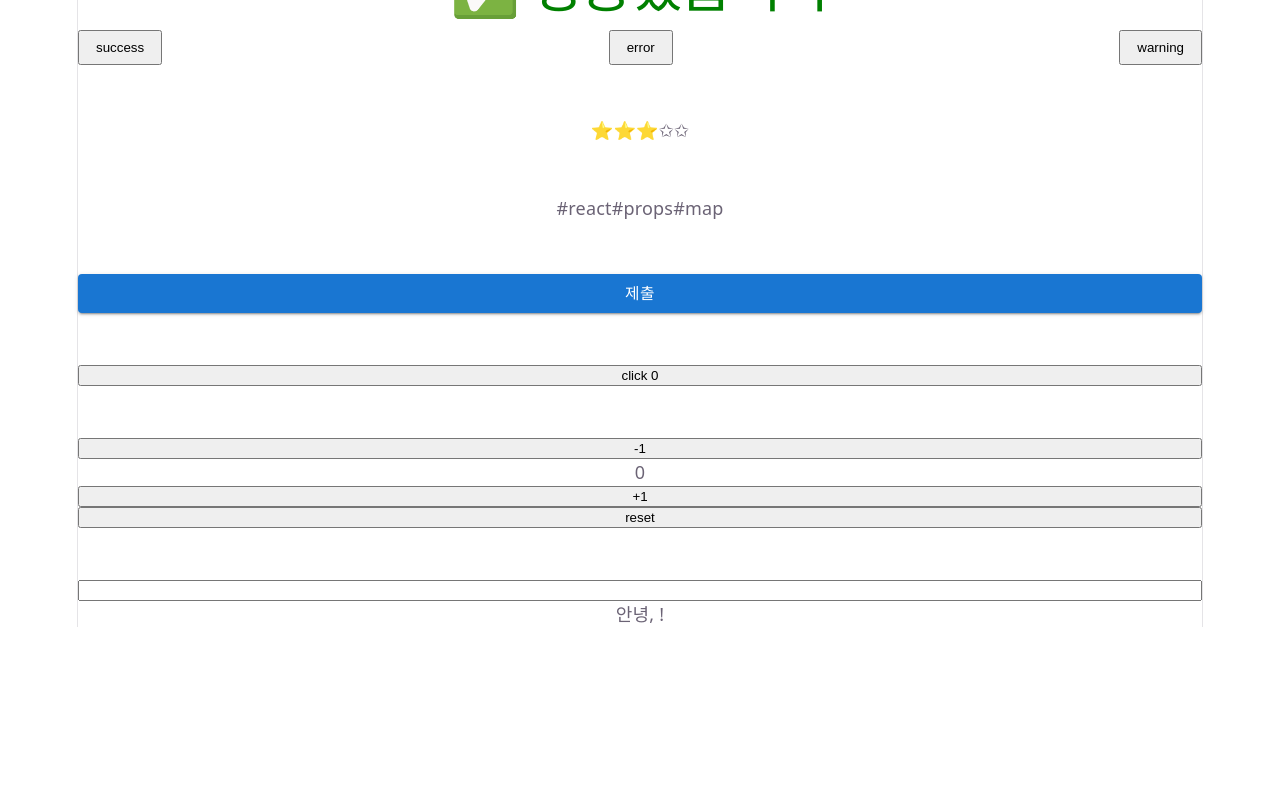
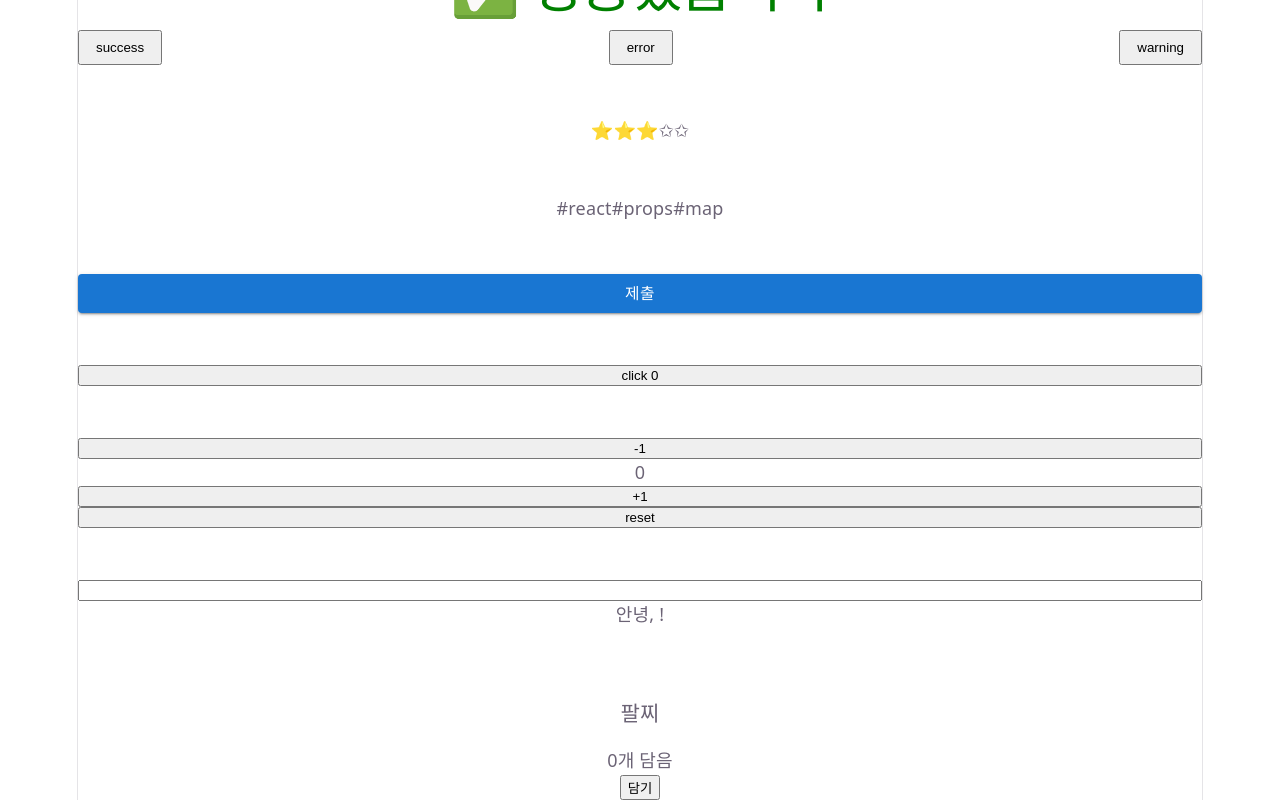
Before and after one commit to byu-rin/hancom, a React (Vite) app in the folder my-app/: page / in a window 1280 px wide. Shown: the part 542-1342 px from the top of the page. Before the commit the page ends 1169 px from the top, so only its background shows below. Built offline with nearby package versions, Linux system fonts and the light colour scheme.

Commit message:
[new] props + useState

```diff
--- a/my-app/src/App.jsx
+++ b/my-app/src/App.jsx
@@ -8,6 +8,7 @@ import SubmitButton from "./components/SubmitButton";
 import Counter from "./components/Counter.jsx";
 import Counter2 from "./components/Counter2.jsx";
 import NameForm from "./components/NameForm.jsx";
+import ProductItem from "./components/ProductItem.jsx";
 
 import "./App.css";
 
@@ -74,6 +75,9 @@ const App = () => {
       <br></br>
       <br></br>
       <NameForm />
+      <br></br>
+      <br></br>
+      <ProductItem name="팔찌" />
     </>
   );
 };
--- /dev/null
+++ b/my-app/src/components/ProductItem.jsx
@@ -0,0 +1,15 @@
+import { useState } from "react";
+
+const ProductItem = ({ name }) => {
+  const [count, setCount] = useState(0);
+  return (
+    <div>
+      <div className="product">
+        <h3>{name}</h3>
+        <p>{count}개 담음</p>
+      </div>
+      <button onClick={() => setCount((c) => c + 1)}>담기</button>
+    </div>
+  );
+};
+export default ProductItem;
```
